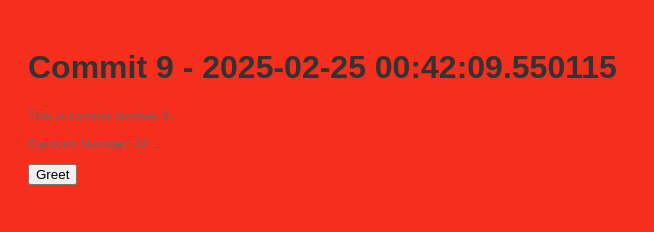
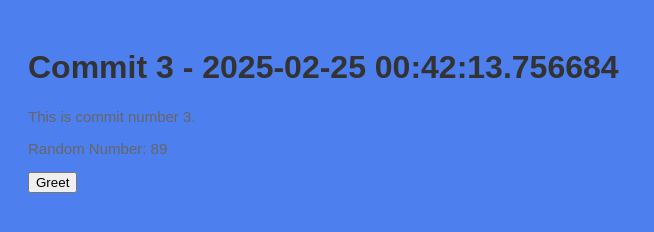
Before and after one commit to stiffs95/myrep-repo-20250225004202, a plain HTML site: page index.html in a window 1280 px wide. Shown: the whole page, without its empty margins (0-654 px from the left). Drawn offline with Linux system fonts and the light colour scheme.

Commit message:
📝 Commit 3 with HTML, CSS, and JS

```diff
--- a/index.html
+++ b/index.html
@@ -2,13 +2,13 @@
     <!DOCTYPE html>
     <html>
     <head>
-        <title>Commit 9 - 2025-02-25 00:42:09.550115</title>
+        <title>Commit 3 - 2025-02-25 00:42:13.756684</title>
         <link rel="stylesheet" href="style.css">
     </head>
     <body>
-        <h1>Commit 9 - 2025-02-25 00:42:09.550115</h1>
-        <p>This is commit number 9.</p>
-        <p>Random Number: 32</p>
+        <h1>Commit 3 - 2025-02-25 00:42:13.756684</h1>
+        <p>This is commit number 3.</p>
+        <p>Random Number: 89</p>
         <button onclick="greet()">Greet</button>
         <script src="script.js"></script>
     </body>
--- a/script.js
+++ b/script.js
@@ -2,4 +2,4 @@
     function greet() {
         alert('Hello from commit ' + commitNumber + '!');
     }
-    var commitNumber = 9;
+    var commitNumber = 3;
--- a/style.css
+++ b/style.css
@@ -1,7 +1,7 @@
 
     body {
         font-family: Arial, sans-serif;
-        background-color: #f52e1d;
+        background-color: #4d7fee;
         padding: 20px;
     }
     h1 {
@@ -9,5 +9,5 @@
     }
     p {
         color: #666;
-        font-size: 13px;
+        font-size: 15px;
     }
```
